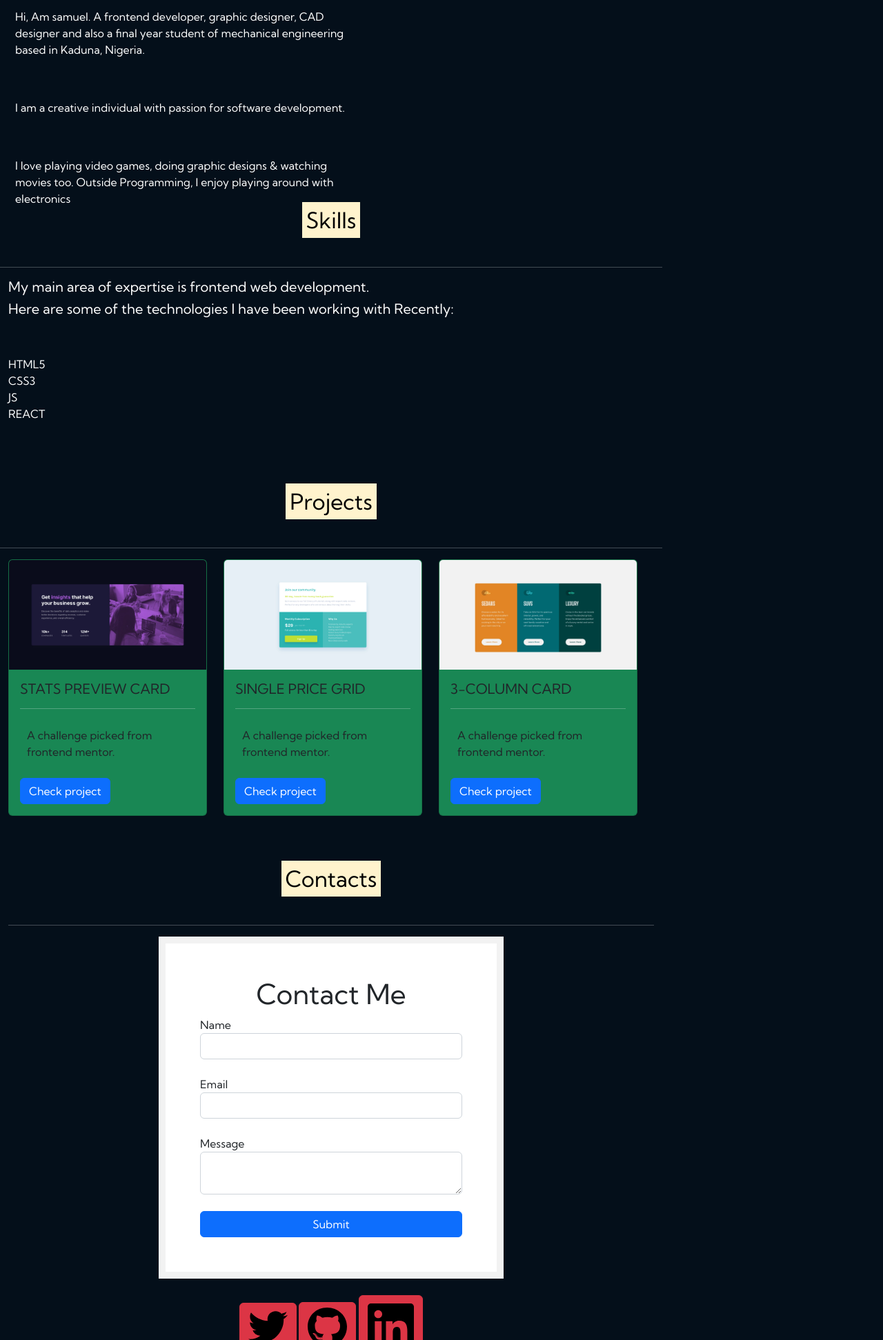
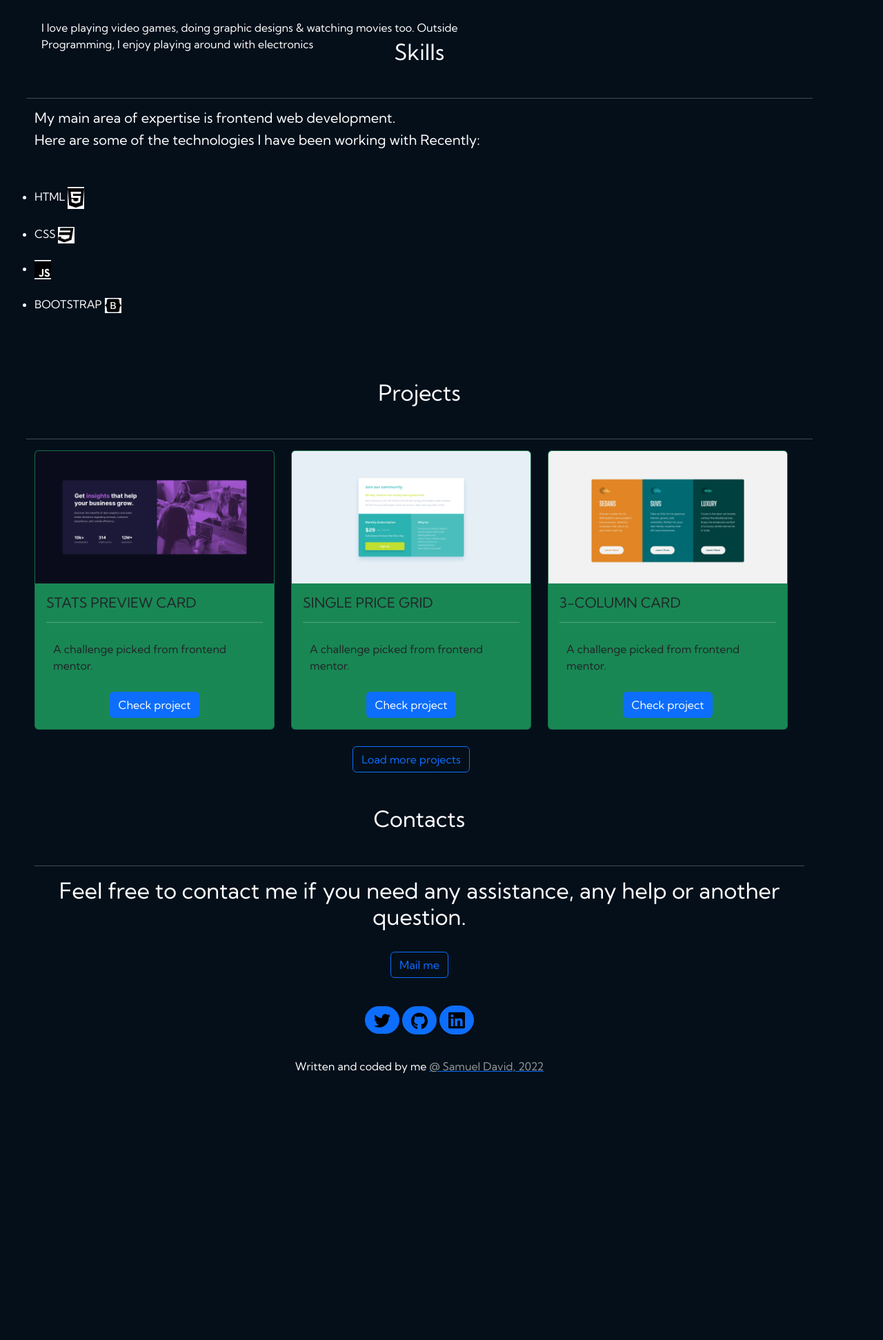
Before and after one commit to Sammyflex02/Samuel-Portfolio, a plain HTML site: page index.html in a window 1280 px wide. Shown: the part 857-2800 px from the top of the page at 69% size. After the commit the page ends 2441 px from the top, so only its background shows below. Drawn offline with nearby package versions, Linux system fonts and the light colour scheme.

Commit message:
html edited

```diff
--- a/index.html
+++ b/index.html
@@ -13,33 +13,35 @@
 <link rel="manifest" href="./favicon/site.webmanifest">
 <link rel="stylesheet" href="./style.css">
 <link href="https://fonts.googleapis.com/css2?family=Kumbh+Sans:wght@400;700&display=swap" rel="stylesheet">
+<link href="https://unpkg.com/aos@2.3.1/dist/aos.css" rel="stylesheet">
   </head>
-  <body>
+
+<body data-aos-easing="ease" data-aos-duration="1200" data-aos-delay="0">
     <!-- Navbar section -->
     <section>
     <header>
-    <nav class="navbar navbar-expand-lg container navbar-fixed-top topnav" role="navigation">
+    <nav class="navbar navbar-expand-lg container navbar-fixed-top topnav fixed-top bg-dark shadow-sm navbar-custom" role="navigation">
         <div class="container-fluid">
-          <a class="navbar-brand text-primary bg-dark" href="#"><span class="text-danger">SAM</span>UEL</a>
+          <a class="navbar-brand text-primary bg-dark" href="#"><span class="text-danger">SAM</span>MY</a>
           <button class="navbar-toggler" type="button" data-bs-toggle="collapse" data-bs-target="#navbarSupportedContent" aria-controls="navbarSupportedContent" aria-expanded="false" aria-label="Toggle navigation">
             <span class="navbar-toggler-icon"></span>
           </button>
           <div class="collapse navbar-collapse navbar-right" id="navbarSupportedContent">
-            <ul class=" navbar-nav">
+            <ul class=" navbar-nav ml-auto">
               <li class="nav-item">
-                <a class="nav-link active text-success" aria-current="page" href="#home">HOME</a>
+                <a class="nav-link active text-info" aria-current="page" href="#home">HOME</a>
               </li>
               <li class="nav-item">
-                <a class="nav-link active text-success" aria-current="page" href="#about">ABOUT</a>
+                <a class="nav-link active text-info" aria-current="page" href="#about">ABOUT</a>
               </li>
               <li class="nav-item">
-                <a class="nav-link active text-success" aria-current="page" href="#skills">SKILLS</a>
+                <a class="nav-link active text-info" aria-current="page" href="#skills">SKILLS</a>
               </li>
               <li class="nav-item">
-                <a class="nav-link active text-success" aria-current="page" href="#projects">PROJECTS</a>
+                <a class="nav-link active text-info" aria-current="page" href="#projects">PROJECTS</a>
               </li>
               <li class="nav-item">
-                <a class="nav-link active text-success" aria-current="page" href="#contact">CONTACT</a>
+                <a class="nav-link active text-info" aria-current="page" href="#contact">CONTACT</a>
               </li>
             </ul>
           </div>
@@ -48,12 +50,12 @@
   </section>
   <!-- Home section -->
   <section>
-    <div class="container-fluid container text-left jumbotron">
+    <div class="container-fluid container text-left jumbotron aos-init aos-animate" data-aos="zoom-in-up">
       <a name="home"></a>
-      <div class="row">
+      <div class="row aos-init aos-animate" data-aos="zoom-in-up">
       <h1>Hi there!</h1>
-      <h1>I'm<mark>Samuel</mark>David,</h1> </h1><br>
-      <p class="lead">Frontend web developer</p>
+      <h1>I'm Samuel David,</h1> <br>
+      <p class="lead text-center">Frontend web developer</p>
     </div>
     </div>
   </section>
@@ -63,20 +65,20 @@
       <a name="about"></a>
       <div class="about-me">
       <div class="row">
-        <div class="col-md-12">
-          <h2 class="text-center"><mark>About Me</mark></h2>
+        <div class="col-md-12" >
+          <h2 class="text-center">About Me</h2>
            <hr>
         </div>
         <div class="row">
-        <div class="col-md-7 my-5 about-me">
+        <div class="col-md-7 my-5 about-me aos-init" data-aos="fade-right about-me">
           <p>Hi, Am samuel. A frontend developer, graphic designer, CAD designer and also a final year student of mechanical engineering based in Kaduna, Nigeria.</p><br>
           <p>I am a creative individual with passion for software development.</p><br>
           <p>I love playing video games, doing graphic designs & watching movies too. Outside Programming, I enjoy playing around with electronics</p>
         </div>
 
 
-        <div class="col-md-5">
-        <img class="img-circle" src="./my photo/my image.png" alt="img-re">
+        <div class="col-md-5 aos-init" data-aos="fade-right">
+        <img class="border border-primary img-circle rounded-circle bg-primary w-75" src="./my photo/my image.png" alt="profile-image">
         </div>
       </div>
     </div>
@@ -88,16 +90,17 @@
       <div class="container-fluid container">
         <a name="skills"></a>
         <div class="row">
-            <h2 class="text-center my-5"><mark>Skills</mark></h2>
+            <h2 class="text-center my-5">Skills</h2>
            <hr>
-           <h5>
+           <h5 class="aos-init" data-aos="fade-left">
             My main area of expertise is frontend web development.</h5><br>
-            <h5>Here are some of the technologies I have been working with Recently:</h5>
-            <ul class="my-5">
-              <li>HTML5</li>
-              <li>CSS3</li>
-              <li>JS</li>
-              <li>REACT</li>
+            <h5  class="aos-init" data-aos="fade-left">Here are some of the technologies I have been working with Recently:</h5>
+            <ul class="my-5 aos-init" data-aos="fade-left">
+
+              <li>HTML <span><img class="icon bg-light" src="./Icons/html5.svg" alt="html-icon"></span></li><br>
+              <li>CSS <span><img class="icon bg-light" src="./Icons/css3.svg" alt="css-icon"></span></li><br>
+              <li><span><img class="icon bg-light" src="./Icons/js.svg" alt="js-icon"></span></li><br>
+              <li>BOOTSTRAP <span><img class="icon bg-light" src="./Icons/bootstrap.svg" alt="bootstrap-icon"></span></li>
             </ul>
           </div>
       </div>
@@ -107,40 +110,61 @@
       <div class="container-fluid container">
         <a name="projects"></a>
         <div class="row">
-        <h2 class="text-center my-5"><mark>Projects</mark></h2>
+        <h2 class="text-center my-5">Projects</h2>
            <hr>
-           <div class="row">
-            <div class="col-md-4 mb-4">
-              <div class="card bg-success"  style="width: 18rem;">
-                <img src="./project images/desktop-design1.jpg" class="card-img-top" alt="img-fluid">
-                <div class="card-body">
+           <div class="row" >
+            <div class="col-md-4 mb-4 aos-init" data-aos="fade-right">
+              <div class="card bg-success">
+                <img src="./project images/desktop-design1.jpg" class="card-img-top" alt="desktop-design1">
+                <div class="card-body ">
                   <h5 class="card-title text-dark">STATS PREVIEW CARD</h5><hr>
                   <p class="card-text text-dark">A challenge picked from frontend mentor.</p>
+                  <div class="row">
+                    <div class="text-center">
                       <a href="https://github.com/Sammyflex02/Stats-Preview-Card" target="_blank" class="btn btn-primary">Check project</a>
                     </div>
                   </div>
+
                 </div>
-            <div class="col-md-4 mb-4">
-              <div class="card bg-success" style="width: 18rem;">
-                <img src="./project images/desktop-design.jpg" class="card-img-top" alt="...">
+              </div>
+            </div>
+            <div class="col-md-4 mb-4 aos-init"  data-aos="fade-right">
+              <div class="card bg-success">
+                <img src="./project images/desktop-design.jpg" class="card-img-top" alt="desktop-design">
                 <div class="card-body">
                   <h5 class="card-title text-dark">SINGLE PRICE GRID</h5><hr>
                   <p class="card-text text-dark">A challenge picked from frontend mentor.</p>
+                  <div class="row">
+                    <div class="text-center">
                       <a href="https://github.com/Sammyflex02/single-price-grid" target="_blank" class="btn btn-primary">Check project</a>
                     </div>
                   </div>
+
                 </div>
-            <div class="col-md-4 mb-4">
-              <div class="card bg-success" style="width: 18rem;">
-                <img src="./project images/screenshot.jpg" class="card-img-top" alt="...">
+              </div>
+            </div>
+            <div class="col-md-4 mb-4 aos-init"  data-aos="fade-right">
+              <div class="card bg-success">
+                <img src="./project images/screenshot.jpg" class="card-img-top" alt="project-image">
                 <div class="card-body">
                   <h5 class="card-title text-dark">3-COLUMN CARD</h5><hr>
                   <p class="card-text text-dark">A challenge picked from frontend mentor.</p>
+                  <div class="row">
+                    <div class="text-center">
                       <a href="https://github.com/Sammyflex02/3-column-preview-card" target="_blank" class="btn btn-primary">Check project</a>
+                    </div>
+                  </div>
+
                 </div>
               </div>
             </div>
            </div>
+           <div class="row">
+            <div class="text-center">
+              <a href="https://github.com/Sammyflex02?tab=repositories" target="_blank" class="btn btn-outline-primary fw-5">Load more projects</a>
+            </div>
+           </div>
+
           </div>
       </div>
     </section>
@@ -148,46 +172,34 @@
     <section>
       <div class="container-fluid container">
         <a name="contact"></a>
-        <h2 class="text-center my-5"><mark>Contacts</mark></h2>
+        <h2 class="text-center my-5">Contacts</h2>
            <hr>
-           <div class="form-box">
-            <h1 class="text-dark">Contact Me</h1>
-            <form action="https://api.formbucket.com/f/c2K3QTQ" method="post"></form>
-              <div class="form-group">
-                <label class="text-dark" for="name">Name</label>
-                <input class="form-control" id="name" type="text" name="Name"><br>
+           <h2 class="description text-center">Feel free to contact me if you need any assistance, any help or another question.
+           </h2><br>
+           <div class="row">
+            <div class="mb-3 text">
+                <div class="text-center">
+                    <a href="mailto:davidsamuel278@gmail.com" target="_blank" rel="nofollow noopener noreferrer" class="btn btn-outline-primary fw-5">Mail me</a>
                 </div>
-              <div class="form-group">
-                <label class="text-dark" for="email">Email</label>
-                <input class="form-control" id="email" type="email" name="Email"><br>
             </div>
-              <div class="form-group">
-                <label class="text-dark" for="message">Message</label>
-                <textarea class="form-control" id="message" name="Message"></textarea><br>
         </div>
-              <input class="btn btn-primary" type="submit" value="Submit" />
-              </div>
-            </form> <br>
-          </div>
+        </div><br>
         </section>
         <!-- Footer section -->
         <section>
-          <footer class="container-fluid text-center" >
+          <footer class="container-fluid text-center">
+            <!-- BUTTONS SETION -->
+              <a href="https://twitter.com/Sammyflex02"target="--blank"><button type="button" class="btn btn-primary rounded-pill"><span><img class="icon" src="./Icons/twitter.svg" alt="twitter-icon"></span><i class="fa-brands fa-twitter"></i></button></a>
 
 
-
-            <!-- BUTTONS SETION -->
-              <a href="https://twitter.com/Sammyflex02" target="--blank"><button type="button" class="btn btn-danger"><span><img src="./Icons/twitter.svg" alt=""></span><i class="fa-brands fa-twitter"></i>
-        Twitter</button></a>
-
-
-          <a href="https://github.com/Sammyflex02" target="--blank"><button type="button" class="btn btn-danger"><span><img class="w-25%" src="./Icons/github.svg" alt=""></span><i class="fa-brands fa-github"></i>
-        Github</button></a>
+          <a href="https://github.com/Sammyflex02" target="--blank"><button type="button" class="btn btn-primary rounded-pill"><span><img class="icon" src="./Icons/github.svg" alt="github-icon"></span><i class="fa-brands fa-github"></i>
+        </button></a>
 
           <a href="https://www.linkedin.com/in/samuel-david-044437135/
-          trk=nav_responsive_tab_profile" target="--blank"><button type="button" class="btn btn-danger"><span><img src="./Icons/linkedin.svg" alt="linkedin"></span><i class="fa-brands fa-linkedin"></i>
-        LinkedIn</button></a>
-          <p class="pull-down">Written and coded by <a href="https://twitter.com/Sammyflex02" target="--blank"><span style="color:#939897;">Samuel David</span></p></a>
+          trk=nav_responsive_tab_profile" target="--blank"><button type="button" class="btn btn-primary rounded-pill"><span><img class="icon" src="./Icons/linkedin.svg" alt="linkedin-icon"></span><i class="fa-brands fa-linkedin"></i>
+        </button></a><br><br>
+          <p class="pull-down">Written and coded by me <a href="https://twitter.com/Sammyflex02" target="--blank"><span style="color:#939897;">@ Samuel David, 2022</span></p></a>
+
 
         </footer>
       </section>
@@ -195,6 +207,12 @@
 
 
 
-    <script src="https://cdn.jsdelivr.net/npm/bootstrap@5.2.0/dist/js/bootstrap.bundle.min.js" integrity="sha384-A3rJD856KowSb7dwlZdYEkO39Gagi7vIsF0jrRAoQmDKKtQBHUuLZ9AsSv4jD4Xa" crossorigin="anonymous"></script>
+
+    <script src="https://cdn.jsdelivr.net/npm/bootstrap@5.0.2/dist/js/bootstrap.bundle.min.js" integrity="sha384-MrcW6ZMFYlzcLA8Nl+NtUVF0sA7MsXsP1UyJoMp4YLEuNSfAP+JcXn/tWtIaxVXM" crossorigin="anonymous"></script>
+    <script src="https://unpkg.com/aos@2.3.1/dist/aos.js"></script>
+    <script>
+        AOS.init({duration:1200,});
+    </script>
+
   </body>
 </html>
--- a/style.css
+++ b/style.css
@@ -3,7 +3,7 @@ body{
     color: #fff;
     font-family: 'Kumbh Sans', sans-serif;
   }
-  .jumbotron{padding:20%;color:white;}
+  .jumbotron{padding:10%;color:white;}
 body{font-family: 'Kumbh Sans', sans-serif;}
 p{padding:10px;}
 .form-box {
@@ -24,15 +24,18 @@ input, textarea {
 .img-circle{
     width: 95%;
 }
+.icon{
+  width: 1.5rem;
+}
 @media screen and (max-width: 1440px) {
     body{
-        max-width: 75%;
+        max-width: 95%;
     }
     .img-circle{
-        transform: translateY(-550%);
+        transform: translateY(-400%);
     }
     .about-me{
-       transform: translateY(15%);
+       transform: translateY(32%);
     }
 
 }
```
Lines whose indentation alone changed are shown as unchanged.
